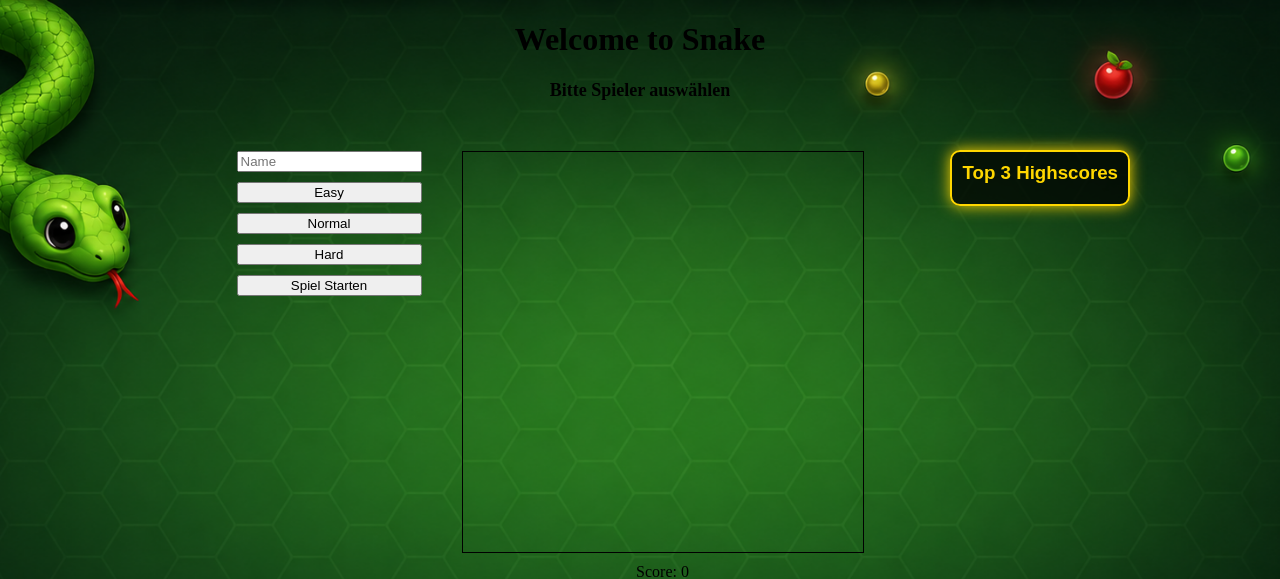
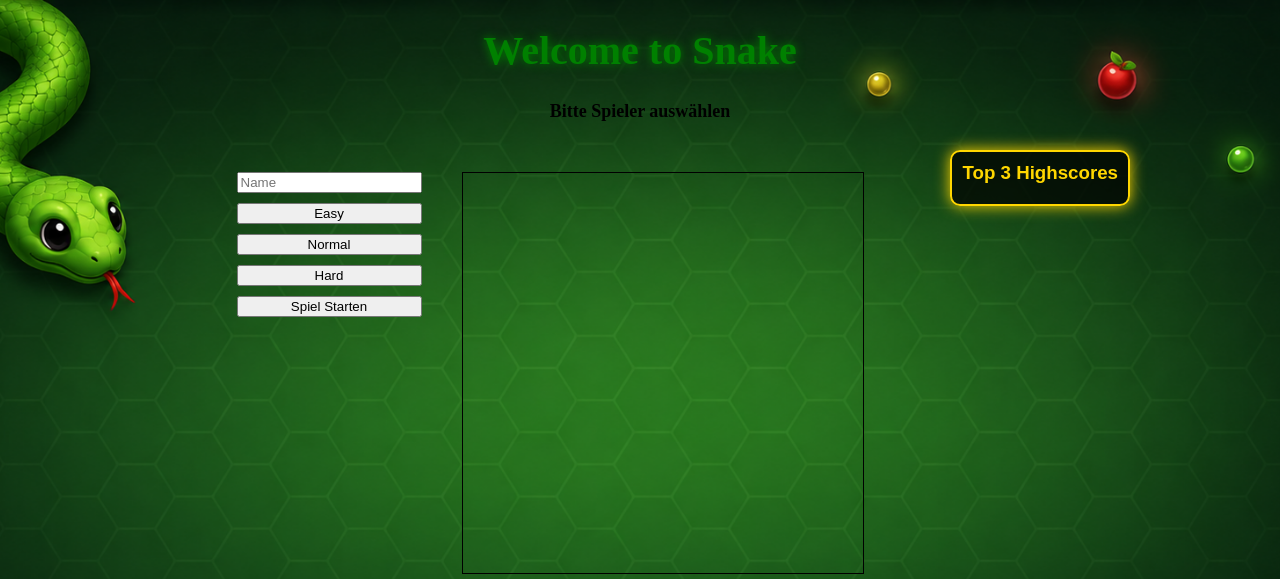
Before and after one commit to nicolas-python/snake-web, a Flask app: page / in a window 1280 px wide. Shown: the top 579 px of the page. Run offline with Flask 3, Linux system fonts and the light colour scheme; data that the repository does not hold is empty.

Commit message:
style(ui): improve main title

```diff
--- a/templates/index.html
+++ b/templates/index.html
@@ -25,6 +25,10 @@
         h1                          /*titel*/
         {
         text-align: center;
+        color : green;
+        font-size: 40px;
+        font-weight: bold;
+        text-shadow: 0 0 10px;              /*glow effekt*/
         }
 
         #layout
```
